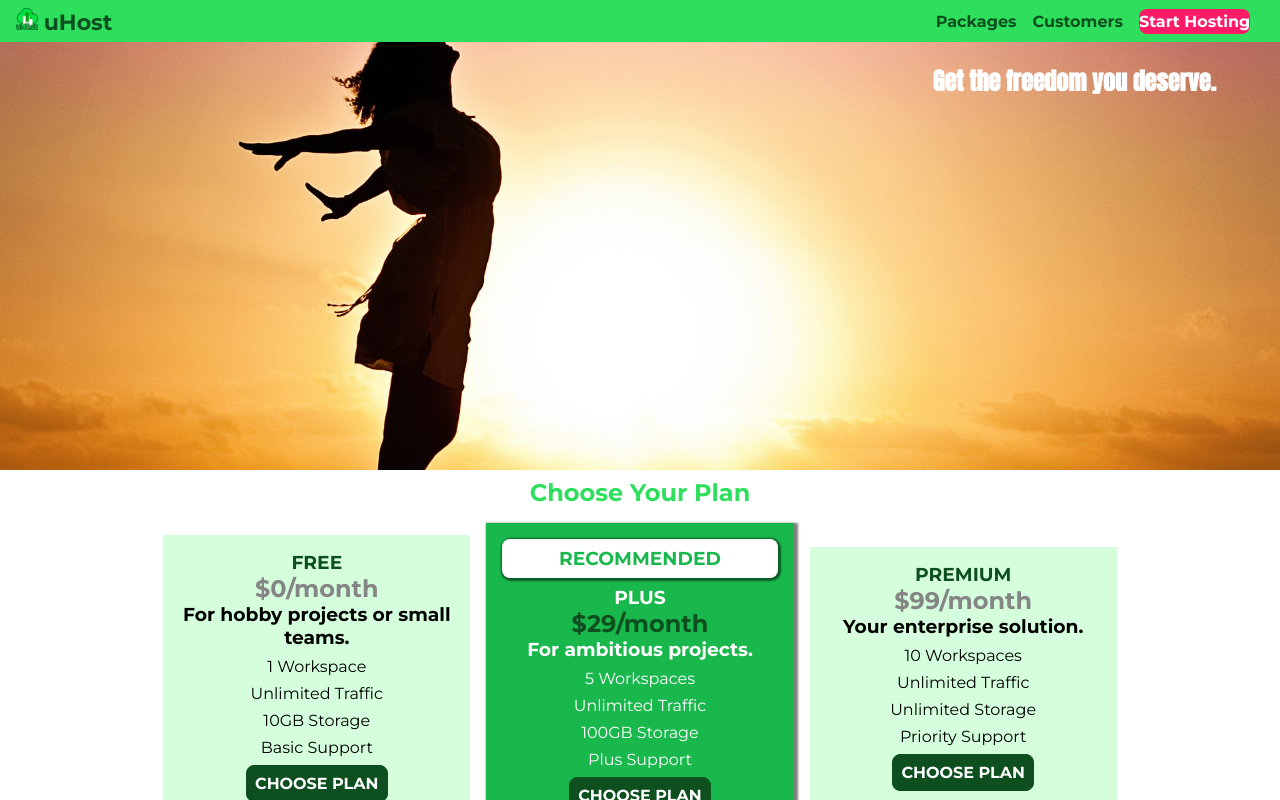
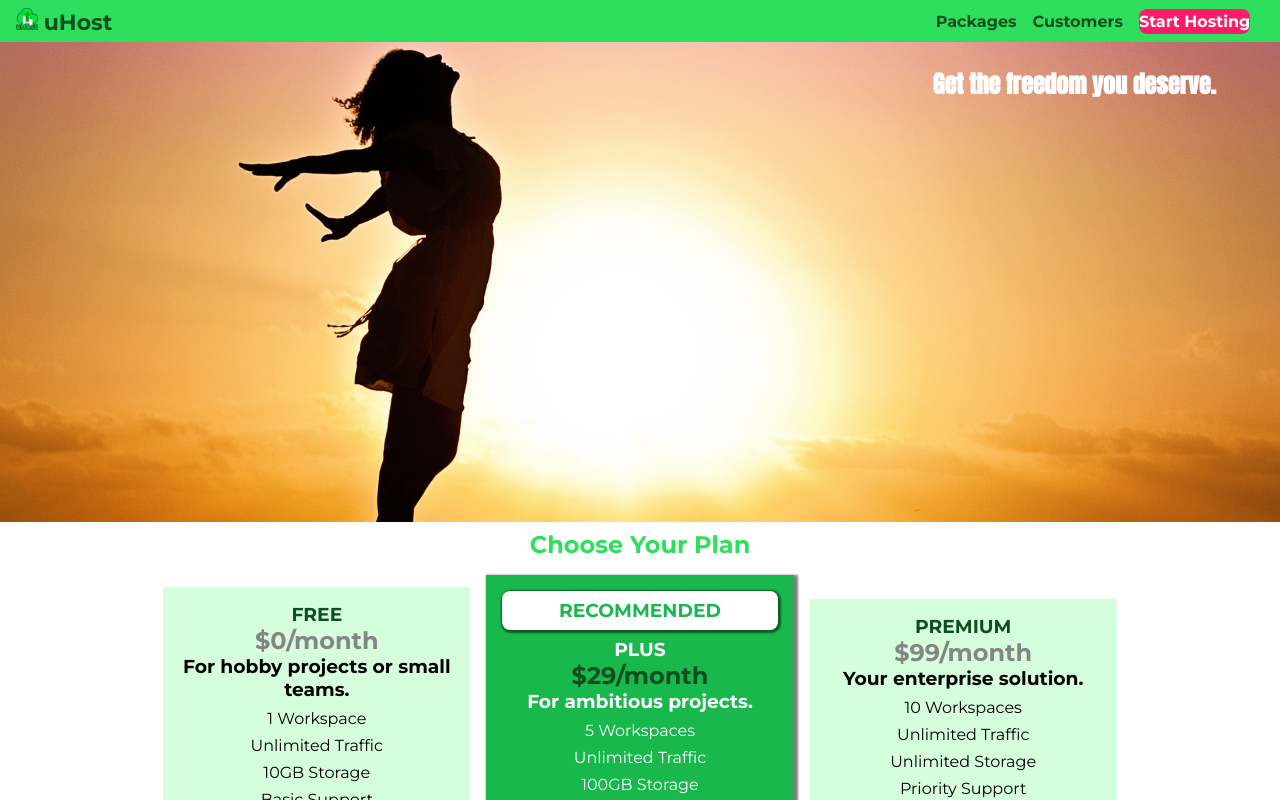
Before and after one commit to jeffpedneau/MaxCSS, an Angular app: page /home in a window 1280 px wide. Shown: the top 800 px of the page. Built offline with nearby package versions, Linux system fonts and the light colour scheme.

Commit message:
end of section 8

```diff
--- a/src/app/app.component.scss
+++ b/src/app/app.component.scss
@@ -1,10 +1,10 @@
 .backdrop {
     position:   fixed;
+    display:    none;
     top:        0;
     left:       0;
-    display: none;
     z-index:    100;
-    width:      100%;
-    height:     100%;
-    background-color: rgba(black, 0.2);
+    width:      100vw;
+    height:     100vh;
+    background-color: rgba(black, 0.3);
 }
--- a/src/app/overview/overview.component.scss
+++ b/src/app/overview/overview.component.scss
@@ -20,8 +20,9 @@
     padding: .6rem;;
     //margin: 1.25rem;
 
-    width: 100%;
-    height: 428px;
+    width: 100vw;
+    // height: 428px;
+    height: 60vh;
 
     position: relative;
 
--- a/src/app/packages/packages.component.scss
+++ b/src/app/packages/packages.component.scss
@@ -15,8 +15,8 @@ main {
     position:   fixed;
     top:        0;
     left:       0;
-    height:     100%;
-    width:      100%;
+    height:     100vh;
+    width:      100vw;
     z-index:    -100;
 }
 
```
